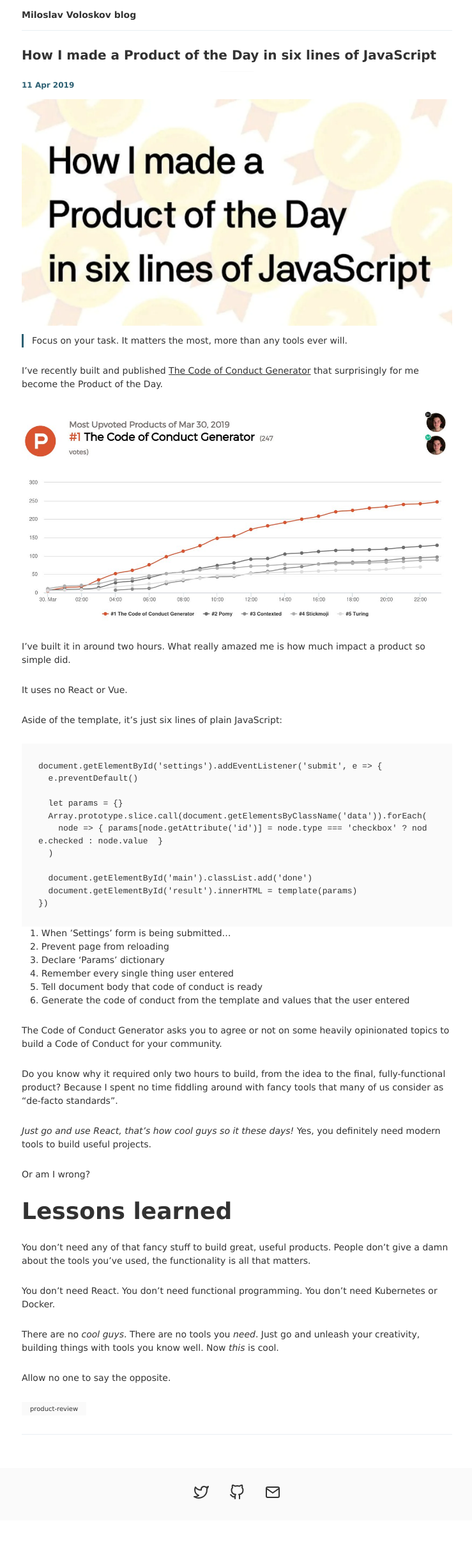
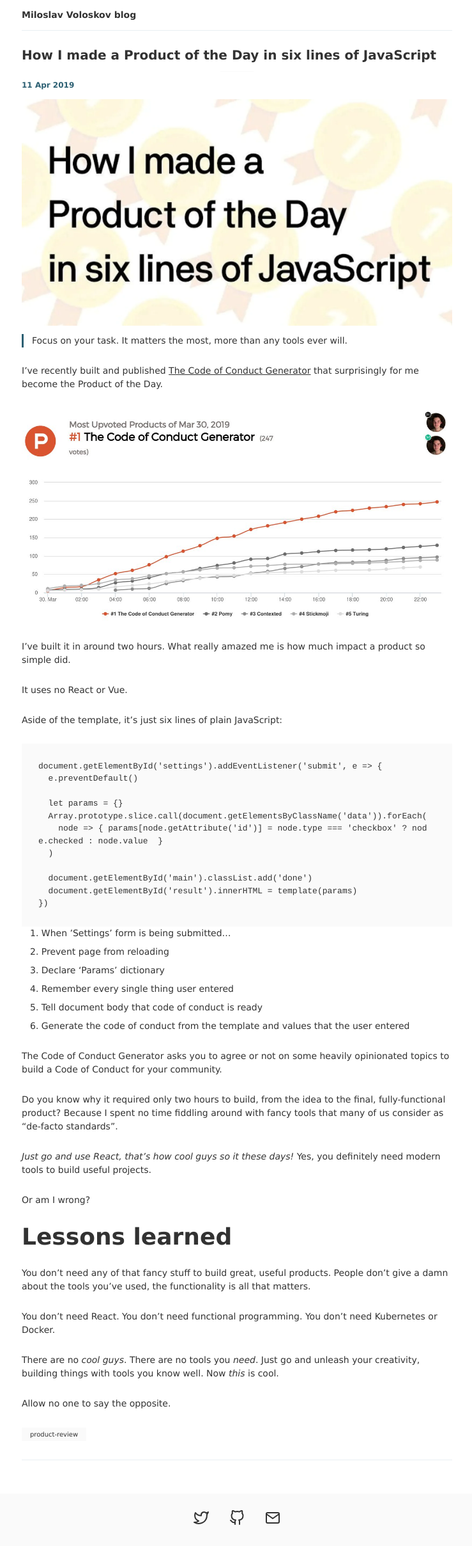
Before and after one commit to miloxeon/blog, a Jekyll site: the page built from _posts/2019-04-11-product-of-the-day-in-six-lines.md, in a window 1280 px wide. Shown: the whole page at 64% size, without its empty margins (269-1008 px from the left). Built offline with Jekyll 4.4.1, drawn with Linux system fonts in a browser that asks for light colours; before the commit the page ends 2376 px from its top, so only the background shows below that.

Commit message:
better ul

```diff
--- a/_sass/components/_content.scss
+++ b/_sass/components/_content.scss
@@ -7,7 +7,8 @@
 		list-style-position: outside;
 	}
 
-	ul li + li {
+	ul li + li,
+	ol li + li {
 		margin-top: 0.5rem;
 	}
 
```
